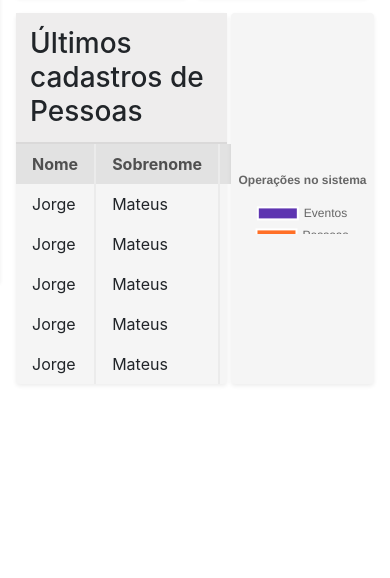
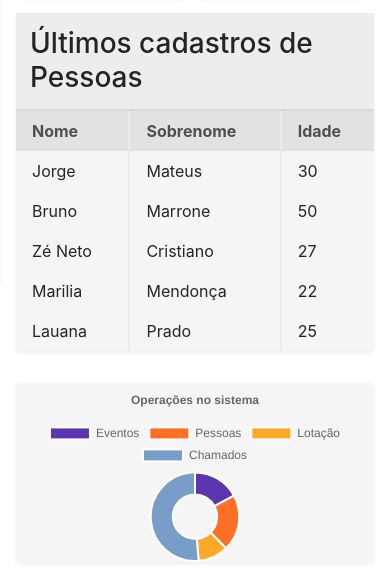
Before and after one commit to arthurvamattos/dashboard, a plain HTML site: page index.html in a window 390 px wide. Shown: the part 607-1185 px from the top of the page. Before the commit the page ends 1007 px from the top, so only its background shows below. Drawn offline with nearby package versions, Linux system fonts and the light colour scheme.

Commit message:
correções de responsividade

```diff
--- a/assets/css/dashboard-itens.css
+++ b/assets/css/dashboard-itens.css
@@ -51,6 +51,7 @@
     display: flex;
     justify-content: space-between;
     width: 100%;
+    flex-wrap: wrap;
 }
 
 .table-holder {
@@ -105,3 +106,12 @@
 .table-holder td:first-child {
     border: none;
 }
+
+@media (max-width: 720px) {
+    .graph-holder{
+        width: 100%;
+    }
+    .table-holder {
+        width: 100%;
+    }
+}
--- a/assets/css/style.css
+++ b/assets/css/style.css
@@ -104,6 +104,9 @@
         top: 0;
         box-shadow: 0 5px 5px #0000000e;
     }
+    .navbar h1{
+        margin-top: 10px;
+    }
     .main {
         top: 45px;
     }
--- a/index.html
+++ b/index.html
@@ -85,24 +85,24 @@
                             <td>30</td>
                         </tr>
                         <tr>
-                            <td>Jorge</td>
-                            <td>Mateus</td>
-                            <td>30</td>
+                            <td>Bruno</td>
+                            <td>Marrone</td>
+                            <td>50</td>
                         </tr>
                         <tr>
-                            <td>Jorge</td>
-                            <td>Mateus</td>
-                            <td>30</td>
+                            <td>Zé Neto</td>
+                            <td>Cristiano</td>
+                            <td>27</td>
                         </tr>
                         <tr>
-                            <td>Jorge</td>
-                            <td>Mateus</td>
-                            <td>30</td>
+                            <td>Marilia</td>
+                            <td>Mendonça</td>
+                            <td>22</td>
                         </tr>
                         <tr>
-                            <td>Jorge</td>
-                            <td>Mateus</td>
-                            <td>30</td>
+                            <td>Lauana</td>
+                            <td>Prado</td>
+                            <td>25</td>
                         </tr>
 
                     </table>
```
